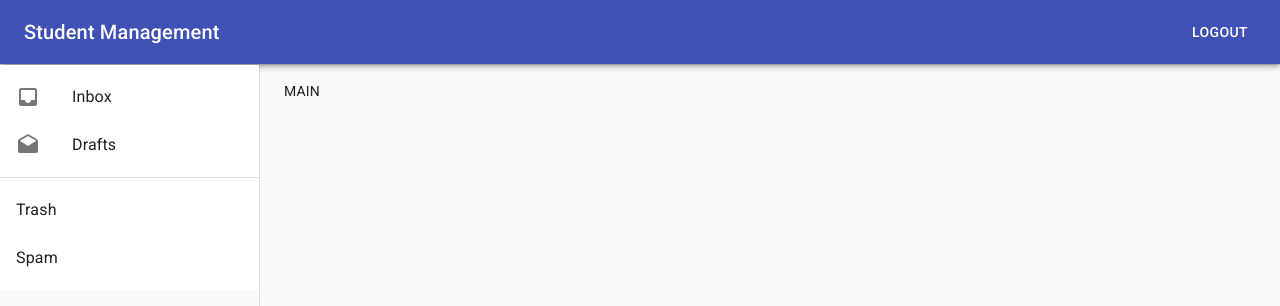
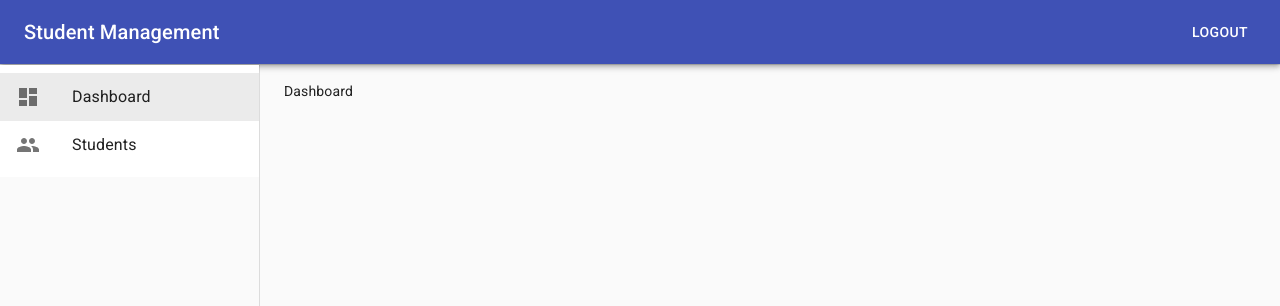
Before and after one commit to truongnguyen0868795985/react-rtk-saga-typescript, a React (Create React App) app: page /admin/dashboard in a window 1280 px wide. Shown: the top 306 px of the page. Built offline with nearby package versions, Linux system fonts and the light colour scheme; sample sign-in values are in the browser's storage.

Commit message:
handle active menu

```diff
--- a/src/components/Common/Sidebar.tsx
+++ b/src/components/Common/Sidebar.tsx
@@ -1,13 +1,12 @@
-import ListItem, { ListItemProps } from '@material-ui/core/ListItem';
 import { Theme, createStyles, makeStyles } from '@material-ui/core/styles';
 
-import Divider from '@material-ui/core/Divider';
-import DraftsIcon from '@material-ui/icons/Drafts';
-import InboxIcon from '@material-ui/icons/Inbox';
+import DashboardIcon from '@material-ui/icons/Dashboard';
 import List from '@material-ui/core/List';
+import ListItem from '@material-ui/core/ListItem';
 import ListItemIcon from '@material-ui/core/ListItemIcon';
 import ListItemText from '@material-ui/core/ListItemText';
-import React from 'react';
+import { NavLink } from 'react-router-dom';
+import PeopleIcon from '@material-ui/icons/People';
 
 const useStyles = makeStyles((theme: Theme) =>
   createStyles({
@@ -16,12 +15,15 @@
       maxWidth: 360,
       backgroundColor: theme.palette.background.paper,
     },
+    link: {
+      color: 'inherit',
+      textDecoration: 'none',
+      '&.active > div': {
+        backgroundColor: theme.palette.action.selected,
+      },
+    },
   })
 );
-
-function ListItemLink(props: ListItemProps<'a', { button?: true }>) {
-  return <ListItem button component="a" {...props} />;
-}
 
 export function Sidebar() {
   const classes = useStyles();
@@ -29,27 +31,23 @@
   return (
     <div className={classes.root}>
       <List component="nav" aria-label="main mailbox folders">
+        <NavLink to="/admin/dashboard" className={classes.link}>
           <ListItem button>
             <ListItemIcon>
-            <InboxIcon />
+              <DashboardIcon />
             </ListItemIcon>
-          <ListItemText primary="Inbox" />
+            <ListItemText primary="Dashboard" />
           </ListItem>
+        </NavLink>
+
+        <NavLink to="/admin/students" className={classes.link}>
           <ListItem button>
             <ListItemIcon>
-            <DraftsIcon />
+              <PeopleIcon />
             </ListItemIcon>
-          <ListItemText primary="Drafts" />
+            <ListItemText primary="Students" />
           </ListItem>
-      </List>
-      <Divider />
-      <List component="nav" aria-label="secondary mailbox folders">
-        <ListItem button>
-          <ListItemText primary="Trash" />
-        </ListItem>
-        <ListItemLink href="#simple-list">
-          <ListItemText primary="Spam" />
-        </ListItemLink>
+        </NavLink>
       </List>
     </div>
   );
--- a/src/components/Layouts/Admin.tsx
+++ b/src/components/Layouts/Admin.tsx
@@ -1,7 +1,10 @@
 import { Box, makeStyles } from '@material-ui/core';
 import { Header, Sidebar } from 'components/Common';
+import { Route, Switch } from 'react-router-dom';
 
+import Dashboard from 'features/dashboard';
 import React from 'react';
+import StudentFeature from 'features/student';
 
 const useStyles = makeStyles((theme) => ({
   root: {
@@ -37,7 +40,17 @@
       <Box className={classes.sidebar}>
         <Sidebar />
       </Box>
-      <Box className={classes.main}>MAIN</Box>
+      <Box className={classes.main}>
+        <Switch>
+          <Route path="/admin/dashboard">
+            <Dashboard />
+          </Route>
+
+          <Route path="/admin/students">
+            <StudentFeature />
+          </Route>
+        </Switch>
+      </Box>
     </Box>
   );
 };
--- a/src/features/auth/authSaga.ts
+++ b/src/features/auth/authSaga.ts
@@ -17,7 +17,7 @@
       })
     );
 
-    yield put(push('/admin'));
+    yield put(push('/admin/dashboard'));
   } catch (err) {
     yield put(authActions.loginFail('login fail'));
   }
--- a/src/features/auth/pages/LoginPage.tsx
+++ b/src/features/auth/pages/LoginPage.tsx
@@ -2,6 +2,7 @@
 import { useAppDispatch, useAppSelector } from 'app/hooks';
 
 import React from 'react';
+import { Redirect } from 'react-router-dom';
 import { authActions } from '../authSlice';
 
 const useStyles = makeStyles((theme) => ({
@@ -20,8 +21,14 @@
 export const LoginPage = () => {
   const classes = useStyles();
 
+  const isLoggedIn = localStorage.getItem('access_token');
+
   const dispatch = useAppDispatch();
   const isLogging = useAppSelector((state) => state.auth.isLogging);
+
+  if (isLoggedIn) {
+    return <Redirect to="admin" />;
+  }
 
   const handleLoginClick = () => {
     dispatch(
--- /dev/null
+++ b/src/features/dashboard/index.tsx
@@ -0,0 +1,7 @@
+import React from 'react';
+
+interface Props {}
+
+export default function Dashboard({}: Props) {
+  return <div>Dashboard</div>;
+}
--- /dev/null
+++ b/src/features/student/index.tsx
@@ -0,0 +1,7 @@
+import React, { ReactElement } from 'react';
+
+interface Props {}
+
+export default function StudentFeature({}: Props): ReactElement {
+  return <div>StudentFeature</div>;
+}
```
Lines whose indentation alone changed are shown as unchanged.
